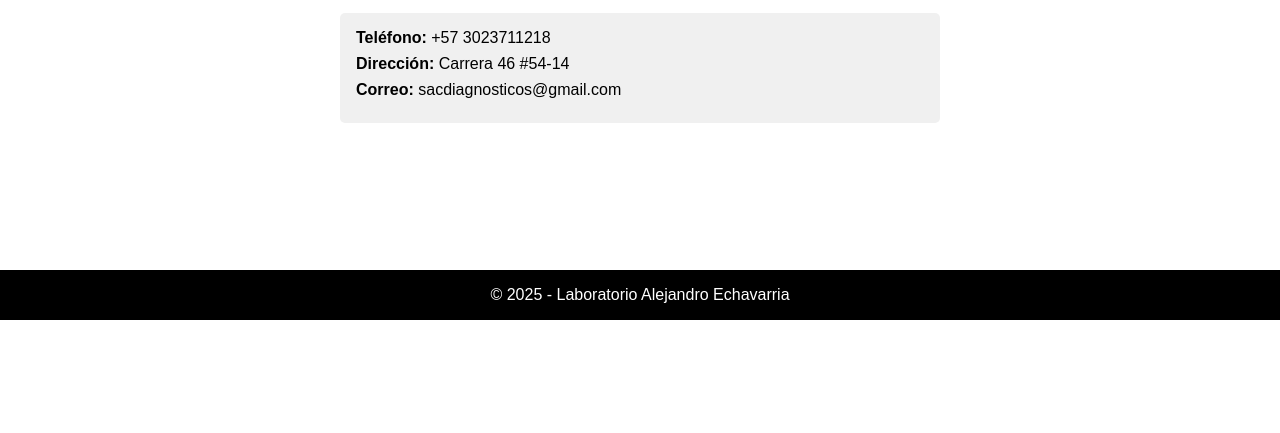
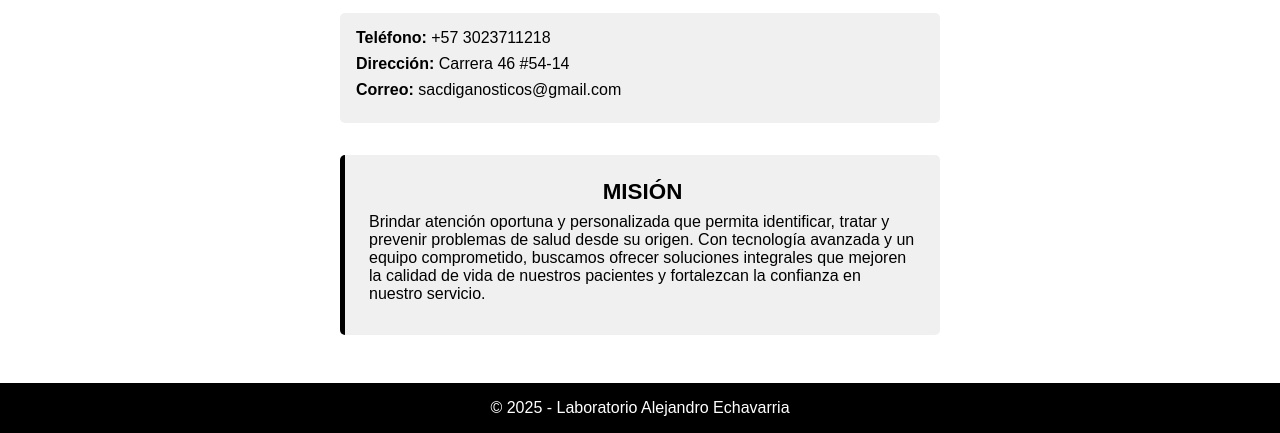
Before and after one commit to saldaf10/LandingPageSac, a plain HTML site: page index.html in a window 1280 px wide. Shown: the part 480-913 px from the top of the page. Before the commit the page ends 800 px from the top, so only its background shows below. Drawn offline with Linux system fonts and the light colour scheme.

Commit message:
agregue mision

```diff
--- a/index.html
+++ b/index.html
@@ -49,15 +49,27 @@
       font-size: 1.5rem;
       font-weight: 500;
     }
-    .info {
+    .info, .mission {
       margin: 1rem 0;
       text-align: left;
       background: #f0f0f0;
       padding: 1rem;
       border-radius: 5px;
     }
-    .info p {
+    .info p, .mission p {
       margin-bottom: 0.5rem;
+    }
+    .mission {
+      margin-top: 2rem;
+      padding: 1.5rem;
+      border-left: 5px solid #000;
+    }
+    .mission h3 {
+      font-size: 1.4rem;
+      margin-bottom: 0.5rem;
+      text-transform: uppercase;
+      font-weight: bold;
+      text-align: center;
     }
     footer {
       margin-top: auto;
@@ -72,7 +84,7 @@
 <body>
 
   <header>
-    <h1>Laboratorio Alejandro Echavarria </h1>
+    <h1>Laboratorio Alejandro Echavarria</h1>
   </header>
 
   <main>
@@ -82,7 +94,16 @@
     <div class="info">
       <p><strong>Teléfono:</strong> +57 3023711218</p>
       <p><strong>Dirección:</strong> Carrera 46 #54-14</p>
-      <p><strong>Correo:</strong> sacdiagnosticos@gmail.com</p>
+      <p><strong>Correo:</strong> sacdiganosticos@gmail.com</p>
+    </div>
+
+    <div class="mission">
+      <h3>Misión</h3>
+      <p>
+        Brindar atención oportuna y personalizada que permita identificar, tratar y prevenir problemas de salud desde su origen.
+        Con tecnología avanzada y un equipo comprometido, buscamos ofrecer soluciones integrales que mejoren la calidad de vida de nuestros
+        pacientes y fortalezcan la confianza en nuestro servicio.
+      </p>
     </div>
   </main>
 
```
